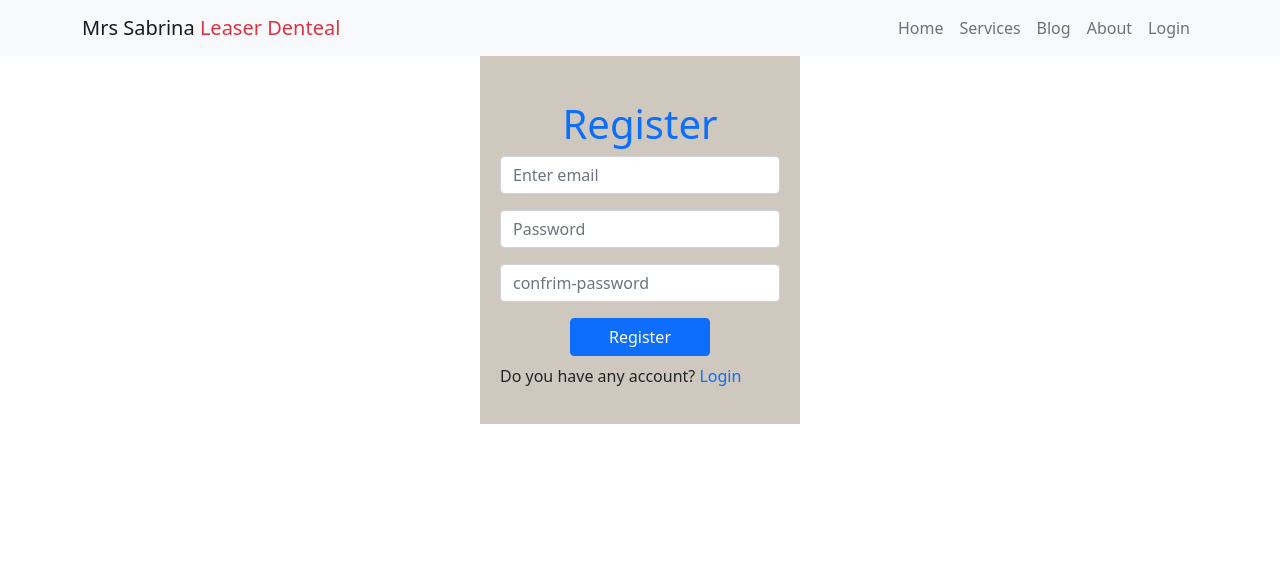
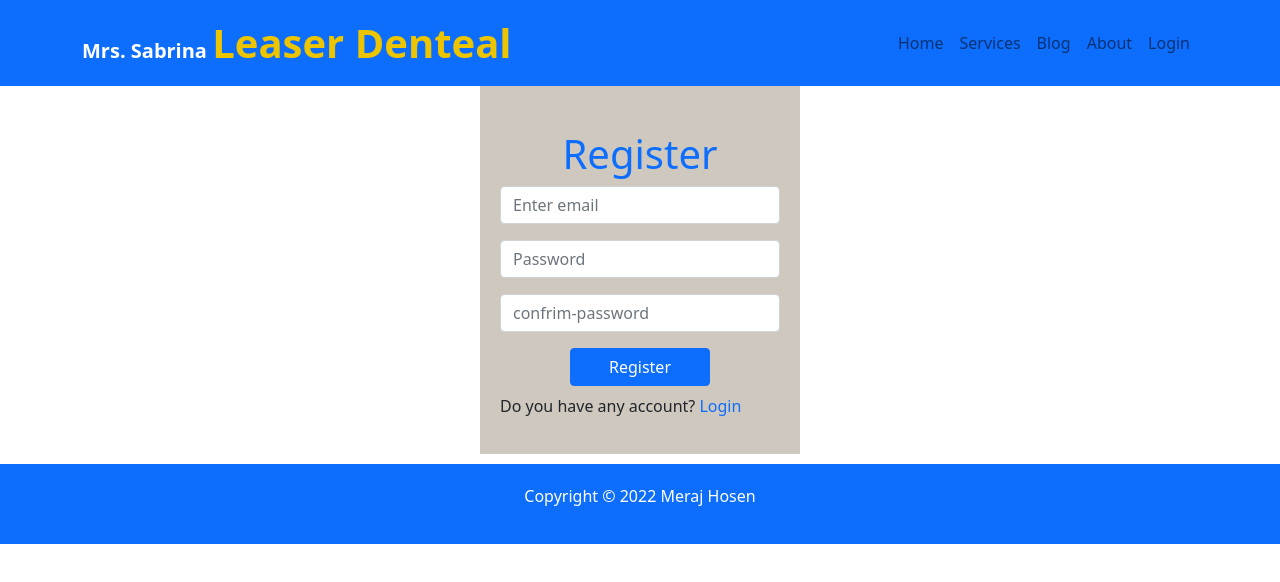
Before and after one commit to hosenmeraj/dentist-independent-service-website, a React (Create React App) app: page /register in a window 1280 px wide. Shown: the top 582 px of the page. Built offline with nearby package versions, Linux system fonts and the light colour scheme; no server answers.

Commit message:
signout add

```diff
--- a/src/App.js
+++ b/src/App.js
@@ -13,6 +13,7 @@ import NotFound from './Components/Pages/NotFoud/NotFound';
 import ServiceDetails from './Components/Pages/Services/ServiceDetails/ServiceDetails';
 import CheckOut from './Components/Pages/Services/CheckOut/CheckOut';
 import RequireAuth from './Components/Pages/Login/RequireAuth/RequireAuth';
+import Footer from './Components/Pages/Shared/Footer/Footer';
 
 function App() {
   return (
@@ -32,6 +33,7 @@ function App() {
         </RequireAuth>}></Route>
         <Route path='*' element={<NotFound></NotFound>}></Route>
       </Routes>
+      <Footer></Footer>
     </div>
   );
 }
--- a/src/Components/Pages/Home/Home.js
+++ b/src/Components/Pages/Home/Home.js
@@ -7,14 +7,14 @@ const Home = () => {
     return (
         <div className='container mt-4'>
             <div className="row justify-content-center align-items-center">
-                <div className="col-md-6 col-12">
+                <div className="col-md-6 col-sm-12">
                     <h1 className='home-title text-primary '>Building <br />
                         <span className='fw-bold text-danger ds-1'>Great Smiles</span>
                     </h1>
                     <p className='para py-2'>We are specialists in both pediatric dentistry and orthodontics, enabling us to care for your child’s smile at every stage of their growth and development.</p>
                     <button className='btn btn-primary'>Request Appoinment</button>
                 </div>
-                <div className="col-md-6 col-12">
+                <div className="col-md-6 col-sm-12">
                     <img src={banner} alt="" />
                 </div>
             </div>
--- a/src/Components/Pages/Login/Register/Register.js
+++ b/src/Components/Pages/Login/Register/Register.js
@@ -69,10 +69,10 @@ const Register = () => {
     }
     const navigate = useNavigate()
     const location = useLocation()
-    // const from = location.state?.from?.pathname || "/";
+    const from = location.state?.from?.pathname || "/";
     useEffect(() => {
         if (user) {
-            navigate('/home')
+            navigate(from)
         }
     }, [user])
     useEffect(() => {
--- a/src/Components/Pages/Services/CheckOut/CheckOut.js
+++ b/src/Components/Pages/Services/CheckOut/CheckOut.js
@@ -3,7 +3,7 @@ import React from 'react';
 const CheckOut = () => {
     return (
         <div>
-            <h1>this is checout page</h1>
+            <h1>Your Book Confrom !</h1>
         </div>
     );
 };
--- a/src/Components/Pages/Shared/Footer/Footer.css
+++ b/src/Components/Pages/Shared/Footer/Footer.css
@@ -0,0 +1,6 @@
+.footer {
+    background-color: aquamarine;
+    padding: 20px;
+    margin-top: 10px;
+    color: white;
+}
--- a/src/Components/Pages/Shared/Footer/Footer.js
+++ b/src/Components/Pages/Shared/Footer/Footer.js
@@ -0,0 +1,14 @@
+import React from 'react';
+import "./Footer.css"
+
+const Footer = () => {
+    var today = new Date();
+    var year = today.getFullYear();
+    return (
+        <div className='footer text-center bg-primary'>
+            <p>Copyright &copy; {year} Meraj Hosen</p>
+        </div>
+    );
+};
+
+export default Footer;
--- a/src/Components/Pages/Shared/Header/Header.css
+++ b/src/Components/Pages/Shared/Header/Header.css
@@ -0,0 +1,3 @@
+.heighLight {
+    color: rgb(236, 196, 0);
+}
--- a/src/Components/Pages/Shared/Header/Header.js
+++ b/src/Components/Pages/Shared/Header/Header.js
@@ -1,21 +1,32 @@
+import { signOut } from 'firebase/auth';
 import React from 'react';
 import { Container, Nav, Navbar } from 'react-bootstrap';
+import { useAuthState } from 'react-firebase-hooks/auth';
 import { Link } from 'react-router-dom';
+import auth from '../../../../firebase.init';
+import './Header.css'
 
 const Header = () => {
+    const [user] = useAuthState(auth)
+    const handleSignOut = () => {
+        signOut(auth)
+    }
     return (
         <>
-            <Navbar bg="light" expand="lg">
+            <Navbar bg="primary" expand="lg" sticky='top'>
                 <Container>
-                    <Navbar.Brand as={Link} to='/'> Mrs Sabrina < span className='text-danger' > Leaser Denteal</span ></Navbar.Brand>
+                    <Navbar.Brand as={Link} to='/'> <span className='text-white fw-bold'>Mrs. Sabrina</span> < span className='heighLight fw-bold fs-1' > Leaser Denteal</span ></Navbar.Brand>
                     <Navbar.Toggle aria-controls="basic-navbar-nav" />
                     <Navbar.Collapse id="basic-navbar-nav">
-                        <Nav className="ms-auto">
+                        <Nav className="ms-auto link">
                             <Nav.Link as={Link} to="/home" href="#home">Home</Nav.Link>
                             <Nav.Link as={Link} to="/services" href="#services">Services</Nav.Link>
                             <Nav.Link as={Link} to="/blog" href="#blog">Blog</Nav.Link>
                             <Nav.Link as={Link} to="/about" href="#about">About</Nav.Link>
-                            <Nav.Link as={Link} to='/login'>Login</Nav.Link>
+                            {user ?
+                                <button className='btn btn-link text-decoration-none text-white' onClick={handleSignOut}>Sign out</button>
+                                :
+                                <Nav.Link as={Link} to='/login'>Login</Nav.Link>}
                         </Nav>
 
                     </Navbar.Collapse>
```
